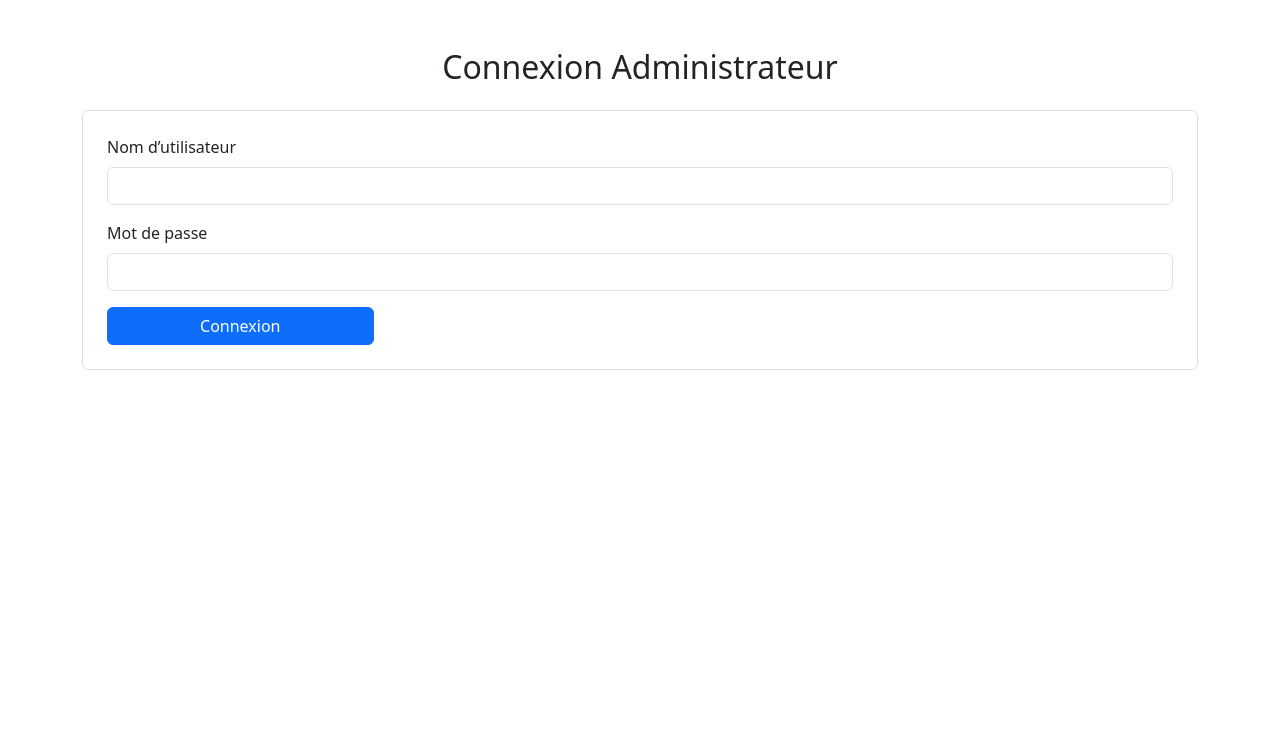
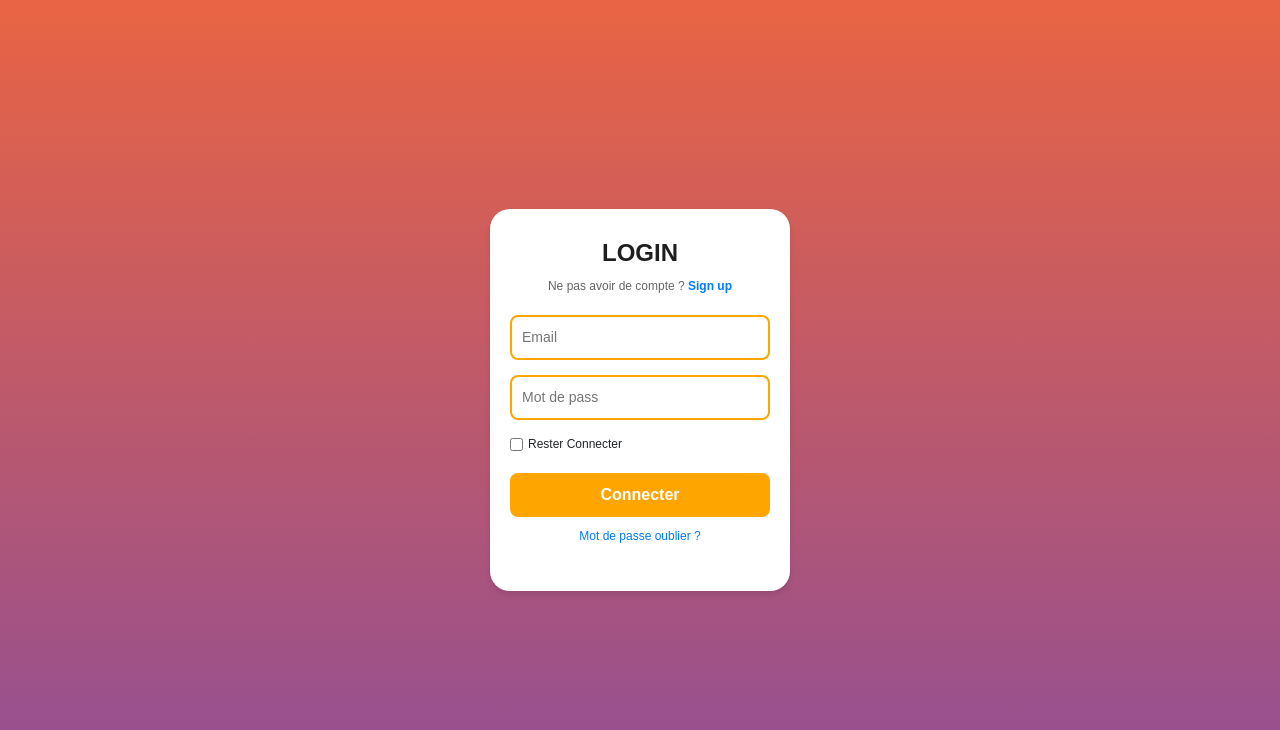
Before and after one commit to BenRhoumaMaher/projetscrum, a React (Create React App) app in the folder frontend/: page /admin/login in a window 1280 px wide. Shown: the top 730 px of the page. Built offline with nearby package versions, Linux system fonts and the light colour scheme.

Commit message:
fixation de style des interfaces d'enregistremen et de login

```diff
--- /dev/null
+++ b/frontend/src/AdminLoginPage.css
@@ -0,0 +1,113 @@
+/* General page layout */
+.login-page {
+    display: flex;
+    justify-content: center;
+    align-items: center;
+    height: 100vh;
+    background: linear-gradient(to bottom, #e96443, #904e95); /* Gradient background */
+    font-family: 'Arial', sans-serif;
+}
+
+/* Login form container */
+.login-container {
+    background: white;
+    padding: 30px 20px;
+    border-radius: 20px;
+    box-shadow: 0px 4px 6px rgba(0, 0, 0, 0.1);
+    text-align: center;
+    width: 300px;
+}
+
+/* Login title */
+.login-title {
+    font-size: 24px;
+    color: #1e1e1e;
+    margin-bottom: 10px;
+    font-weight: bold;
+}
+
+/* Signup text */
+.signup-text {
+    font-size: 12px;
+    color: #666;
+    margin-bottom: 20px;
+}
+
+.signup-link {
+    color: #007bff;
+    text-decoration: none;
+    font-weight: bold;
+}
+
+.signup-link:hover {
+    text-decoration: underline;
+}
+
+/* Form input fields */
+.form-group {
+    margin-bottom: 15px;
+    text-align: left;
+}
+
+.form-input {
+    width: 100%;
+    padding: 10px;
+    border: 2px solid #ffa500;
+    border-radius: 8px;
+    font-size: 14px;
+    outline: none;
+}
+
+.form-input:focus {
+    border-color: #ff8000;
+    box-shadow: 0 0 5px rgba(255, 128, 0, 0.6);
+}
+
+/* Stay connected checkbox */
+.stay-connected {
+    display: flex;
+    align-items: center;
+    gap: 5px;
+    margin-bottom: 20px;
+    font-size: 12px;
+}
+
+/* Submit button */
+.submit-button {
+    width: 100%;
+    background-color: #ffa500;
+    color: white;
+    padding: 10px;
+    border: none;
+    border-radius: 8px;
+    font-size: 16px;
+    font-weight: bold;
+    cursor: pointer;
+}
+
+.submit-button:hover {
+    background-color: #ff8000;
+}
+
+/* Forgot password */
+.forgot-password {
+    margin-top: 10px;
+    font-size: 12px;
+    color: #007bff;
+}
+
+.forgot-password a {
+    text-decoration: none;
+    color: #007bff;
+}
+
+.forgot-password a:hover {
+    text-decoration: underline;
+}
+
+/* Error message */
+.error-text {
+    color: red;
+    font-size: 12px;
+    margin-bottom: 10px;
+}
--- /dev/null
+++ b/frontend/src/SignupPage.css
@@ -0,0 +1,38 @@
+.signup-container {
+    display: flex;
+    justify-content: center;
+    align-items: center;
+    height: 100vh;
+    background: linear-gradient(135deg, #e0e0e0, #d2d2d2);
+}
+
+.signup-form {
+    background: white;
+    border-radius: 15px;
+    padding: 30px;
+    width: 1000px;
+    box-shadow: 0 5px 15px rgba(0, 0, 0, 0.3);
+}
+
+.signup-form h2 {
+    color: #333;
+}
+
+.login-link {
+    color: #007bff;
+    text-decoration: none;
+}
+
+.login-link:hover {
+    text-decoration: underline;
+}
+
+.btn-primary {
+    background-color: #ff7e5f;
+    border-color: #ff7e5f;
+}
+
+.btn-primary:hover {
+    background-color: #feb47b;
+    border-color: #feb47b;
+}
--- a/frontend/src/pages/AdminLoginPage.jsx
+++ b/frontend/src/pages/AdminLoginPage.jsx
@@ -1,5 +1,6 @@
 import React, { useState } from 'react';
 import { useNavigate } from 'react-router-dom';
+import '../AdminLoginPage.css';
 
 const AdminLoginPage = () => {
     const navigate = useNavigate();
@@ -30,36 +31,48 @@ const AdminLoginPage = () => {
     };
 
     return (
-        <div className="container mt-5">
-            <h2 className="text-center mb-4">Connexion Administrateur</h2>
-            <form onSubmit={handleSubmit} className="p-4 border rounded">
-                {error && <div className="alert alert-danger">{error}</div>}
-                <div className="mb-3">
-                    <label className="form-label">Nom d’utilisateur</label>
+        <div className="login-page">
+            <div className="login-container">
+                <h2 className="login-title">LOGIN</h2>
+                <p className="signup-text">
+                    Ne pas avoir de compte ? <a href="/signup" className="signup-link">Sign up</a>
+                </p>
+                <form onSubmit={handleSubmit} className="login-form">
+                    {error && <div className="error-text">{error}</div>}
+                    <div className="form-group">
                         <input
                             type="text"
                             name="username"
-                        className="form-control"
+                            placeholder="Email"
+                            className="form-input"
                             value={formData.username}
                             onChange={handleChange}
                             required
                         />
                     </div>
-                <div className="mb-3">
-                    <label className="form-label">Mot de passe</label>
+                    <div className="form-group">
                         <input
                             type="password"
                             name="password"
-                        className="form-control"
+                            placeholder="Mot de pass"
+                            className="form-input"
                             value={formData.password}
                             onChange={handleChange}
                             required
                         />
                     </div>
-                <button type="submit" className="btn btn-primary w-25">
-                    Connexion
+                    <div className="form-group stay-connected">
+                        <input type="checkbox" id="stay-connected" />
+                        <label htmlFor="stay-connected">Rester Connecter</label>
+                    </div>
+                    <button type="submit" className="submit-button">
+                        Connecter
                     </button>
                 </form>
+                <p className="forgot-password">
+                    <a href="/forgot-password">Mot de passe oublier ?</a>
+                </p>
+            </div>
         </div>
     );
 };
--- a/frontend/src/pages/SignupPage.jsx
+++ b/frontend/src/pages/SignupPage.jsx
@@ -1,33 +1,32 @@
 import React, { useState } from 'react';
 import { useNavigate } from 'react-router-dom';
 import axios from 'axios';
+import '../SignupPage.css';
 
 const SignupPage = () => {
     const navigate = useNavigate();
 
     const [formData, setFormData] = useState({
-        username: '',
+        nom: '',
+        prenom: '',
+        email: '',
+        tel: '',
         password: '',
         confirmPassword: '',
-        email: '',
-        fullName: '',
-        phone: '',
-        address: '',
-        city: '',
     });
 
     const [errors, setErrors] = useState({});
+    const [acceptedTerms, setAcceptedTerms] = useState(false);
 
     const validateForm = () => {
         const newErrors = {};
-        if (!formData.username) newErrors.username = 'Nom d’utilisateur est requis.';
+        if (!formData.nom) newErrors.nom = 'Nom est requis.';
+        if (!formData.prenom) newErrors.prenom = 'Prénom est requis.';
+        if (!formData.email || !/\S+@\S+\.\S+/.test(formData.email)) newErrors.email = 'Email invalide.';
+        if (!formData.tel || !/^\d{10}$/.test(formData.tel)) newErrors.tel = 'Numéro de téléphone invalide.';
         if (!formData.password) newErrors.password = 'Mot de passe est requis.';
         if (formData.password !== formData.confirmPassword) newErrors.confirmPassword = 'Les mots de passe ne correspondent pas.';
-        if (!formData.email || !/\S+@\S+\.\S+/.test(formData.email)) newErrors.email = 'Email invalide.';
-        if (!formData.fullName) newErrors.fullName = 'Nom complet est requis.';
-        if (!formData.phone || !/^\d{10}$/.test(formData.phone)) newErrors.phone = 'Numéro de téléphone invalide.';
-        if (!formData.address) newErrors.address = 'Adresse est requise.';
-        if (!formData.city) newErrors.city = 'Ville est requise.';
+        if (!acceptedTerms) newErrors.terms = 'Vous devez accepter les termes et conditions.';
 
         setErrors(newErrors);
         return Object.keys(newErrors).length === 0;
@@ -56,27 +55,70 @@ const SignupPage = () => {
     };
 
     return (
-        <div className="container mt-5">
-            <h2 className="mb-4 text-center">Inscription</h2>
-            <form onSubmit={handleSubmit} className="p-4 border rounded">
+        <div className="signup-container">
+            <form onSubmit={handleSubmit} className="signup-form">
+                <h2 className="text-center mb-4">Sign up</h2>
+                <p className="text-start">
+                    Vous avez déjà un compte ?{' '}
+                    <a href="/login" className="login-link">
+                        Login
+                    </a>
+                </p>
                 <div className="row mb-3">
-                    {/* Nom d'utilisateur */}
                     <div className="col-md-6">
-                        <label className="form-label">Nom d’utilisateur</label>
                         <input
                             type="text"
-                            name="username"
-                            className={`form-control ${errors.username ? 'is-invalid' : ''}`}
-                            value={formData.username}
+                            placeholder='Nom'
+                            name="nom"
+                            className={`form-control ${errors.nom ? 'is-invalid' : ''}`}
+                            value={formData.nom}
                             onChange={handleChange}
                         />
-                        {errors.username && <div className="invalid-feedback">{errors.username}</div>}
+                        {errors.nom && <div className="invalid-feedback">{errors.nom}</div>}
                     </div>
-                    {/* Mot de passe */}
                     <div className="col-md-6">
-                        <label className="form-label">Mot de passe</label>
+                        <input
+                            type="text"
+                            placeholder='Prenom'
+                            name="prenom"
+                            className={`form-control ${errors.prenom ? 'is-invalid' : ''}`}
+                            value={formData.prenom}
+                            onChange={handleChange}
+                        />
+                        {errors.prenom && <div className="invalid-feedback">{errors.prenom}</div>}
+                    </div>
+                </div>
+
+                <div className="row mb-3">
+                    <div className="col-md-6">
+                        <input
+                            type="email"
+                            placeholder='Email'
+                            name="email"
+                            className={`form-control ${errors.email ? 'is-invalid' : ''}`}
+                            value={formData.email}
+                            onChange={handleChange}
+                        />
+                        {errors.email && <div className="invalid-feedback">{errors.email}</div>}
+                    </div>
+                    <div className="col-md-6">
+                        <input
+                            type="text"
+                            placeholder='Telehone'
+                            name="tel"
+                            className={`form-control ${errors.tel ? 'is-invalid' : ''}`}
+                            value={formData.tel}
+                            onChange={handleChange}
+                        />
+                        {errors.tel && <div className="invalid-feedback">{errors.tel}</div>}
+                    </div>
+                </div>
+
+                <div className="row mb-3">
+                    <div className="col-md-6">
                         <input
                             type="password"
+                            placeholder='Mot de passe'
                             name="password"
                             className={`form-control ${errors.password ? 'is-invalid' : ''}`}
                             value={formData.password}
@@ -84,92 +126,39 @@ const SignupPage = () => {
                         />
                         {errors.password && <div className="invalid-feedback">{errors.password}</div>}
                     </div>
-                </div>
-
-                <div className="row mb-3">
-                    {/* Confirmation de mot de passe */}
                     <div className="col-md-6">
-                        <label className="form-label">Confirmer le mot de passe</label>
                         <input
                             type="password"
                             name="confirmPassword"
+                            placeholder='Confirmer le mot de passe'
                             className={`form-control ${errors.confirmPassword ? 'is-invalid' : ''}`}
                             value={formData.confirmPassword}
                             onChange={handleChange}
                         />
                         {errors.confirmPassword && <div className="invalid-feedback">{errors.confirmPassword}</div>}
                     </div>
-                    {/* Email */}
-                    <div className="col-md-6">
-                        <label className="form-label">Email</label>
+                </div>
+
+                <div className="mb-3">
+                    <div className="form-check">
                         <input
-                            type="email"
-                            name="email"
-                            className={`form-control ${errors.email ? 'is-invalid' : ''}`}
-                            value={formData.email}
-                            onChange={handleChange}
+                            className={`form-check-input ${errors.terms ? 'is-invalid' : ''}`}
+                            type="checkbox"
+                            id="terms"
+                            onChange={(e) => setAcceptedTerms(e.target.checked)}
                         />
-                        {errors.email && <div className="invalid-feedback">{errors.email}</div>}
+                        <label className="form-check-label" htmlFor="terms">
+                            J’accepte les termes et conditions du site web et la politique de confidentialité
+                        </label>
+                        {errors.terms && <div className="invalid-feedback d-block">{errors.terms}</div>}
                     </div>
                 </div>
 
-                <div className="row mb-3">
-                    {/* Nom complet */}
-                    <div className="col-md-6">
-                        <label className="form-label">Nom complet</label>
-                        <input
-                            type="text"
-                            name="fullName"
-                            className={`form-control ${errors.fullName ? 'is-invalid' : ''}`}
-                            value={formData.fullName}
-                            onChange={handleChange}
-                        />
-                        {errors.fullName && <div className="invalid-feedback">{errors.fullName}</div>}
-                    </div>
-                    {/* Téléphone */}
-                    <div className="col-md-6">
-                        <label className="form-label">Téléphone</label>
-                        <input
-                            type="text"
-                            name="phone"
-                            className={`form-control ${errors.phone ? 'is-invalid' : ''}`}
-                            value={formData.phone}
-                            onChange={handleChange}
-                        />
-                        {errors.phone && <div className="invalid-feedback">{errors.phone}</div>}
-                    </div>
+                <div className="text-center">
+                    <button type="submit" className="btn btn-primary w-50">
+                        Créer un compte
+                    </button>
                 </div>
-
-                <div className="row mb-3">
-                    {/* Adresse */}
-                    <div className="col-md-6">
-                        <label className="form-label">Adresse</label>
-                        <input
-                            type="text"
-                            name="address"
-                            className={`form-control ${errors.address ? 'is-invalid' : ''}`}
-                            value={formData.address}
-                            onChange={handleChange}
-                        />
-                        {errors.address && <div className="invalid-feedback">{errors.address}</div>}
-                    </div>
-                    {/* Ville */}
-                    <div className="col-md-6">
-                        <label className="form-label">Ville</label>
-                        <input
-                            type="text"
-                            name="city"
-                            className={`form-control ${errors.city ? 'is-invalid' : ''}`}
-                            value={formData.city}
-                            onChange={handleChange}
-                        />
-                        {errors.city && <div className="invalid-feedback">{errors.city}</div>}
-                    </div>
-                </div>
-
-                <button type="submit" className="btn btn-primary w-25">
-                    S’inscrire
-                </button>
             </form>
         </div>
     );
```
Lines whose indentation alone changed are shown as unchanged.
